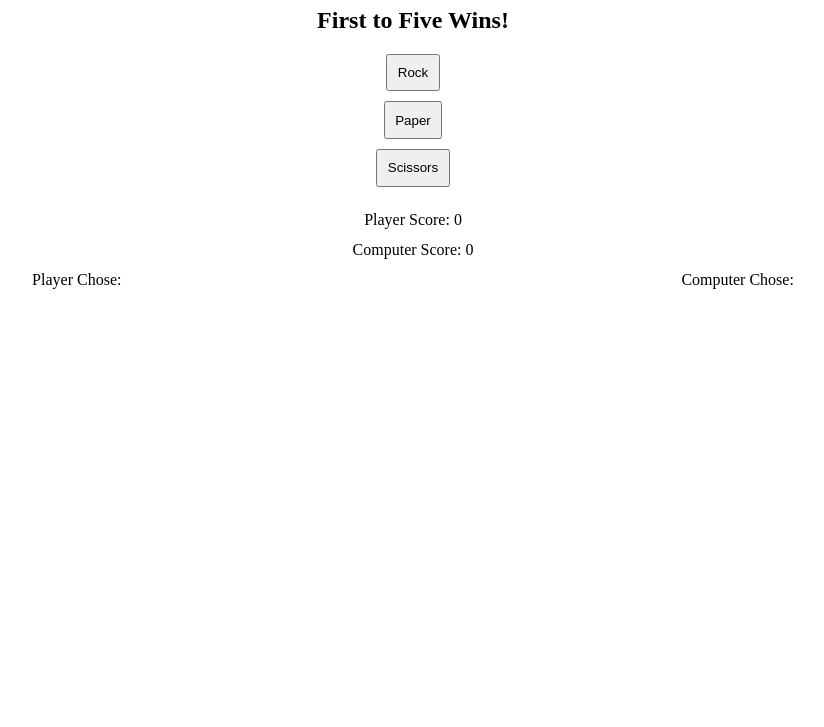
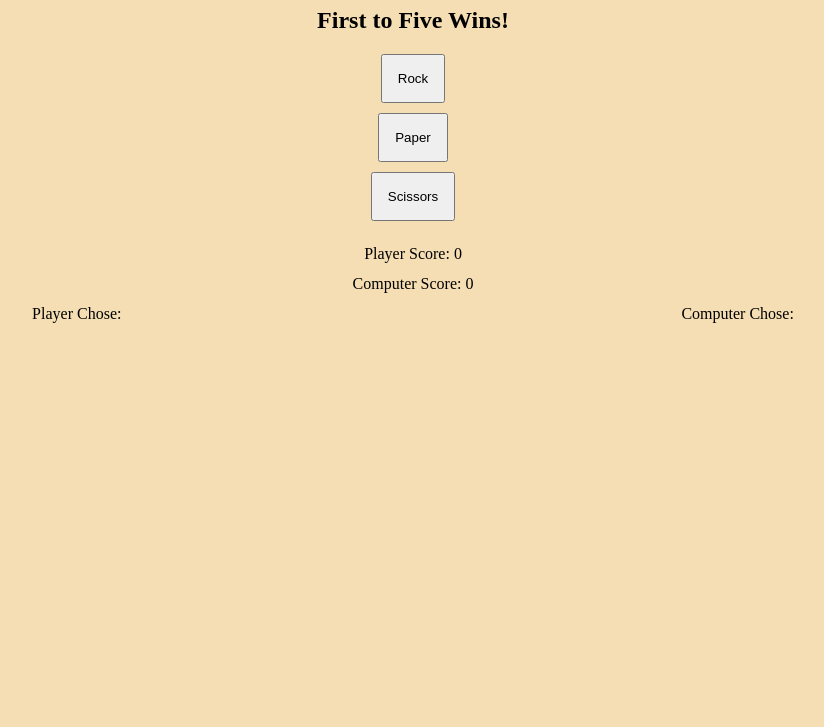
Before and after one commit to GabeGar/Rock-Paper-Scissors, a plain HTML site: page index.html in a window 1280 px wide. Shown: the part 73-800 px from the top of the page, without its empty margins (227-1051 px from the left). Drawn offline with Linux system fonts and the light colour scheme.

Commit message:
updated background color & button effects

```diff
--- a/app.css
+++ b/app.css
@@ -1,6 +1,8 @@
 body {
     text-align: center;
+    background-color: wheat;
 }
+
 
 .btn-container {
     display: flex;
@@ -10,7 +12,12 @@ body {
 }
 
 #btn {
-    padding: 0.7em;
+    padding: 15px;
+    transition: 0.1s ease-in-out;
+}
+
+#btn:hover {
+    transform: translate3d(3px, 4px, 5px)
 }
 
 .results-container {
```
